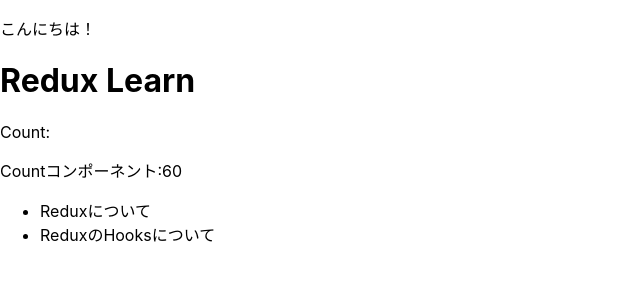
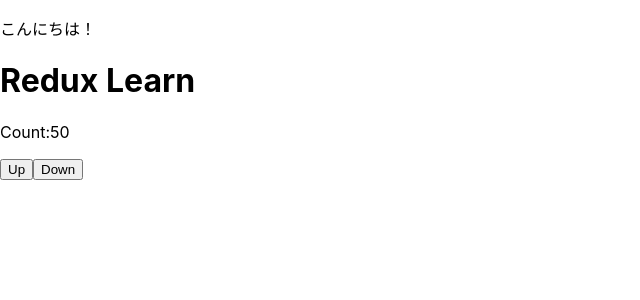
Before and after one commit to Onepiece2424/todo-app-with-redux, a React (Create React App) app: page / in a window 1280 px wide. Shown: the top 300 px of the page, without its empty margins (0-640 px from the left). Built offline with nearby package versions, Linux system fonts and the light colour scheme.

Commit message:
reduxのデータの変更

```diff
--- a/src/App.jsx
+++ b/src/App.jsx
@@ -1,21 +1,40 @@
 import './App.css';
 import React from "react"
 import store from "./store/index"
+import { connect } from "react-redux";
 
 // 各コンポーネント
 import Greeting from './components/Greeting';
-import Count from './components/Count';
+// import Count from './components/Count';
 
-function App() {
+function App({ dispatch, count}) {
+
+  const increase = () => {
+    dispatch({ type: "INCREASE_COUNT"});
+  };
+
+  const decrease = () => {
+    dispatch({ type: "DECREASE_COUNT"});
+  };
 
   return (
     <>
       <Greeting />
       <h1>Redux Learn</h1>
       <p>Count:{store.getState().count}</p>
-      <Count />
+      <button onClick={increase}>Up</button>
+      <button onClick={decrease}>Down</button>
     </>
   );
 }
 
-export default App;
+const mapStateToProps = (state) => {
+  return {
+    count: state.count,
+    posts: state.posts
+  }
+}
+
+// export default App;
+
+export default connect(mapStateToProps)(App);
--- a/src/store/index.js
+++ b/src/store/index.js
@@ -1,56 +1,71 @@
-import { combineReducers, createStore } from "redux";
+import { createStore } from "redux";
 
-// const initialState = {
-//   count: 50,
-//   posts: [
-//     { id: 1, title: "Reduxについて" },
-//     {
-//       id: 2,
-//       title: "ReduxのHooksについて",
-//     },
-//   ],
-// };
+const initialState = {
+  count: 50,
+  posts: [
+    { id: 1, title: "Reduxについて" },
+    {
+      id: 2,
+      title: "ReduxのHooksについて",
+    },
+  ],
+};
 
 // const reducer = (state = initialState) => {
 //   return state;
 // };
 
-// const store = createStore(
-//   reducer,
-//   window.__REDUX_DEVTOOLS_EXTENSION__ && window.__REDUX_DEVTOOLS_EXTENSION__()
-// );
-
-const countReducer = (
-  state = {
-    count: 60,
+const reducer = (state = initialState, action) => {
+  switch (action.type) {
+    case 'INCREASE_COUNT':
+      return {
+        count: state.count + 1,
+      };
+      case 'DECREASE_COUNT':
+        return {
+          count: state.count - 1,
+        };
+        default:
+          return state;
   }
-) => {
-  return state;
 };
 
-const postsReducer = (
-  state = {
-    posts: [
-      {id: 1, title: 'Reduxについて'},
-      {
-        id: 2,
-        title: 'ReduxのHooksについて',
-      },
-    ],
-  }
-) => {
-  return state;
-}
+const store = createStore(
+  reducer,
+  window.__REDUX_DEVTOOLS_EXTENSION__ && window.__REDUX_DEVTOOLS_EXTENSION__()
+);
 
-const rootReducer = combineReducers({
-  countReducer,
-  postsReducer,
-})
+// const countReducer = (
+//   state = {
+//     count: 60,
+//   }
+// ) => {
+//   return state;
+// };
 
-const store = createStore(
-  rootReducer,
-  window.__REDUX_DEVTOOLS_EXTENSION__ && window.__REDUX_DEVTOOLS_EXTENSION__()
-  );
+// const postsReducer = (
+//   state = {
+//     posts: [
+//       {id: 1, title: 'Reduxについて'},
+//       {
+//         id: 2,
+//         title: 'ReduxのHooksについて',
+//       },
+//     ],
+//   }
+// ) => {
+//   return state;
+// }
+
+// const rootReducer = combineReducers({
+//   countReducer,
+//   postsReducer,
+// })
+
+// const store = createStore(
+//   rootReducer,
+//   window.__REDUX_DEVTOOLS_EXTENSION__ && window.__REDUX_DEVTOOLS_EXTENSION__()
+//   );
 console.log(store.getState())
 
 export default store;
```
